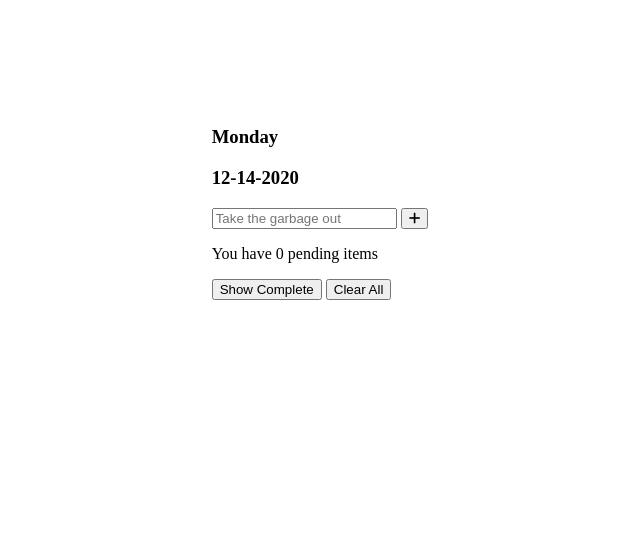
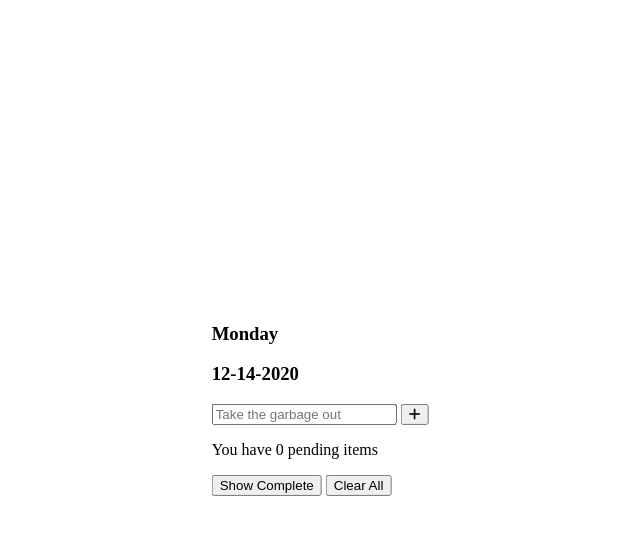
Before and after one commit to Exterior7/todo, a plain HTML site: page index.html in a window 1280 px wide. Shown: the whole page, without its empty margins (320-960 px from the left). Drawn offline with Linux system fonts and the light colour scheme.

Commit message:
set center upgrade

```diff
--- a/assets/css/main.css
+++ b/assets/css/main.css
@@ -1,5 +1,8 @@
 .container {
-width: max-content;
-margin:auto;
-margin-top: 10%;
+    margin: 0;
+    position: absolute;
+    top: 50%;
+    left: 50%;
+    -ms-transform: translate(-50%, -50%);
+    transform: translate(-50%, -50%);
 };
```
